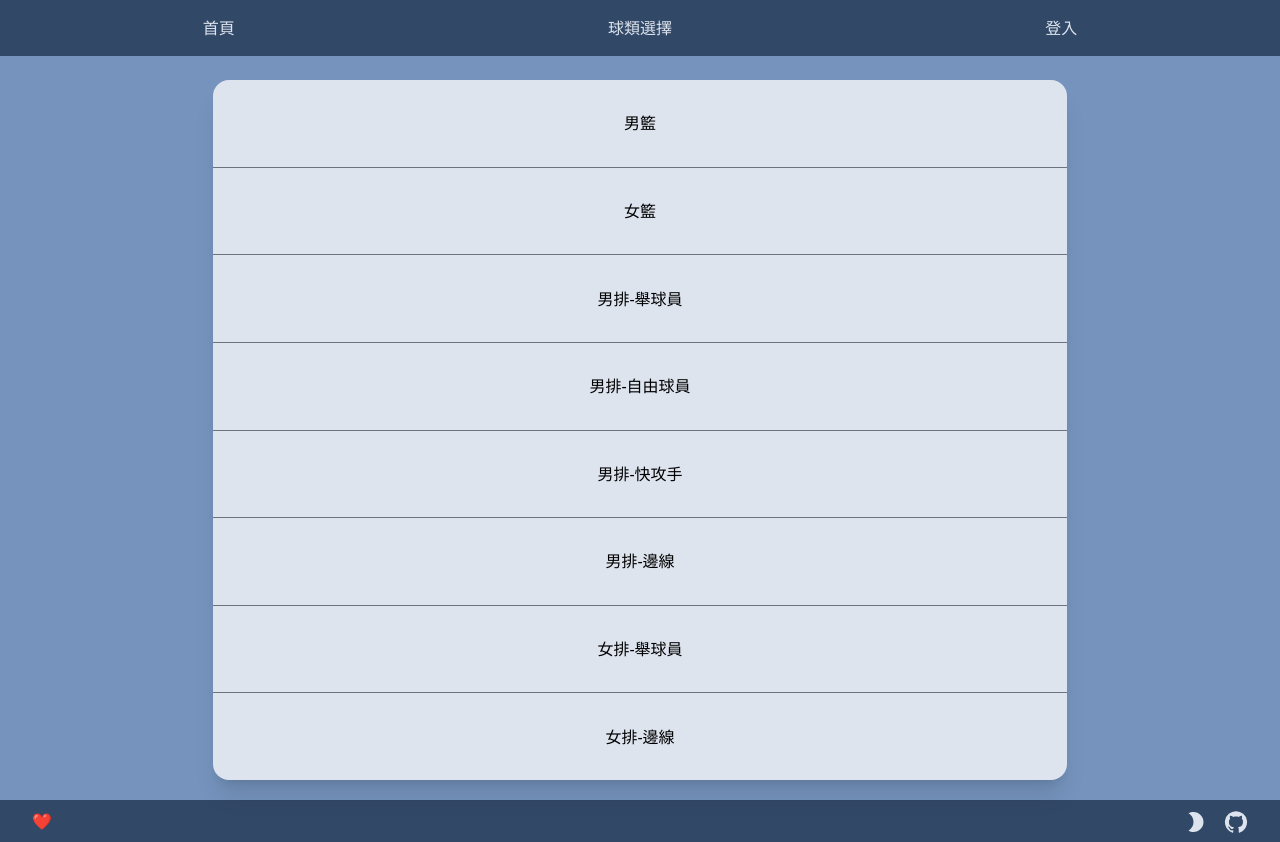
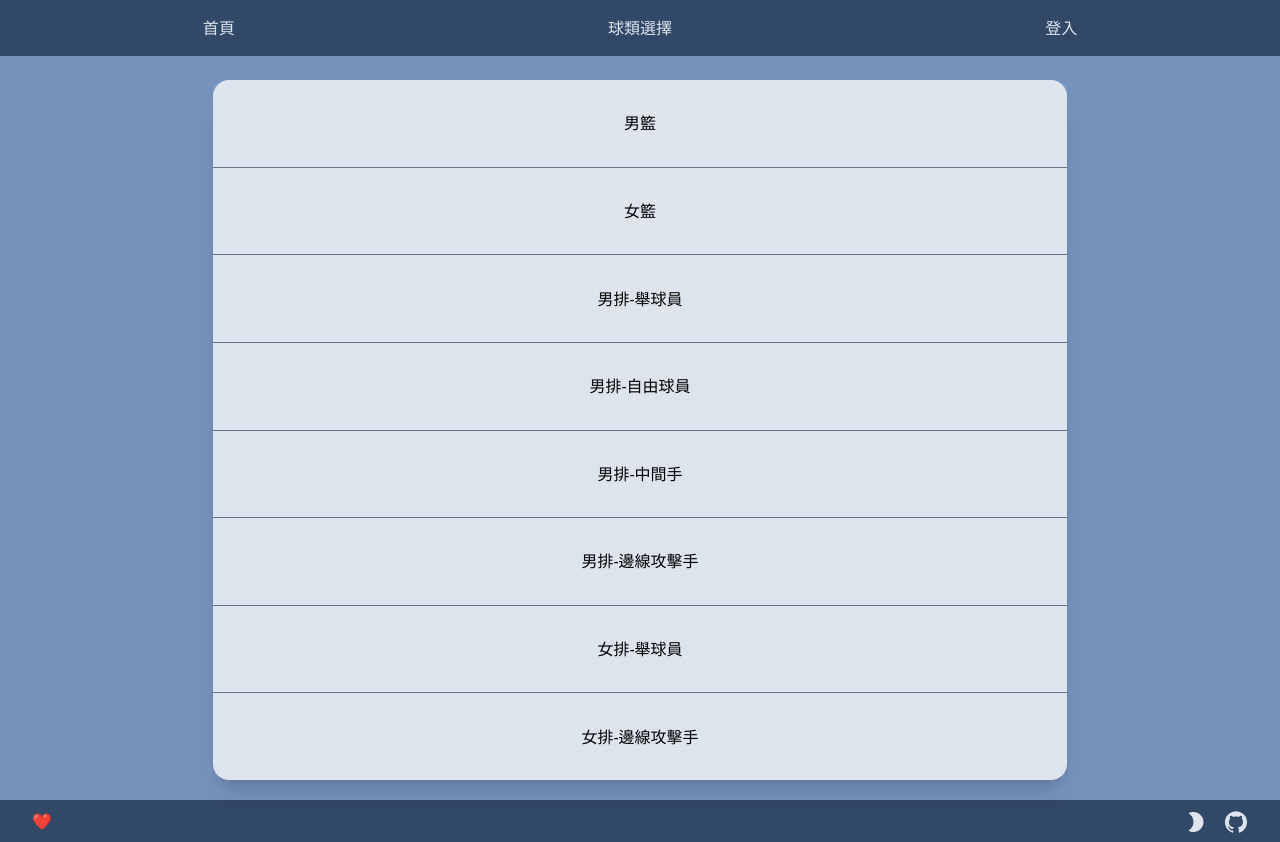
Before and after one commit to f312213213/ntpu-all-star, a React (Create React App) app: page /category in a window 1280 px wide. Built offline with nearby package versions, Linux system fonts and the light colour scheme; no server answers.

Commit message:
edit v's name

```diff
--- a/src/pages/Cotegary/index.jsx
+++ b/src/pages/Cotegary/index.jsx
@@ -18,10 +18,10 @@ const Category = () => {
           <SportType type={'女籃'} path={'basketballFemale'} />
           <SportType type={'男排-舉球員'} path={'volleyballMaleSetter'} />
           <SportType type={'男排-自由球員'} path={'volleyballMaleLibero'} />
-          <SportType type={'男排-快攻手'} path={'volleyballMaleSpiker'} />
-          <SportType type={'男排-邊線'} path={'volleyballMaleEdgeLine'} />
+          <SportType type={'男排-中間手'} path={'volleyballMaleSpiker'} />
+          <SportType type={'男排-邊線攻擊手'} path={'volleyballMaleEdgeLine'} />
           <SportType type={'女排-舉球員'} path={'volleyballFemaleSetter'} />
-          <SportType type={'女排-邊線'} path={'volleyballFemaleEdgeLine'} />
+          <SportType type={'女排-邊線攻擊手'} path={'volleyballFemaleEdgeLine'} />
         </div>
       </div>
   )
```
